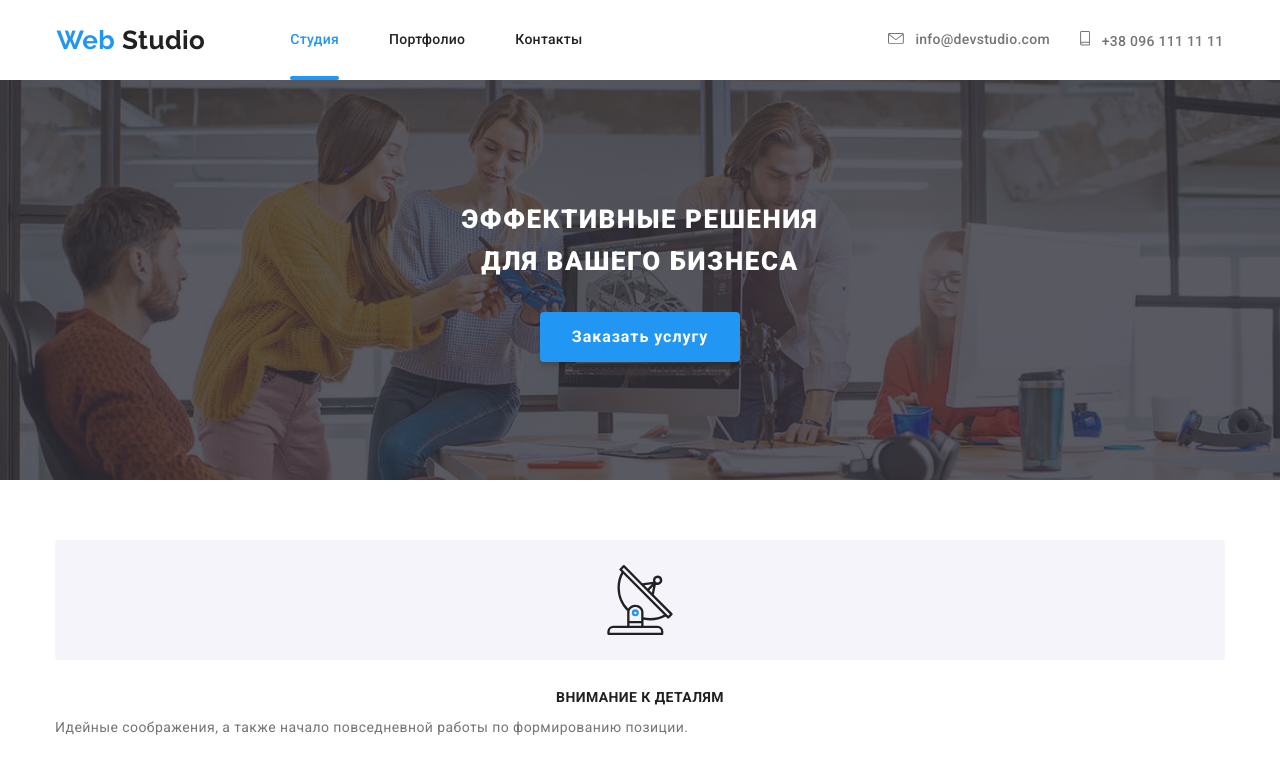
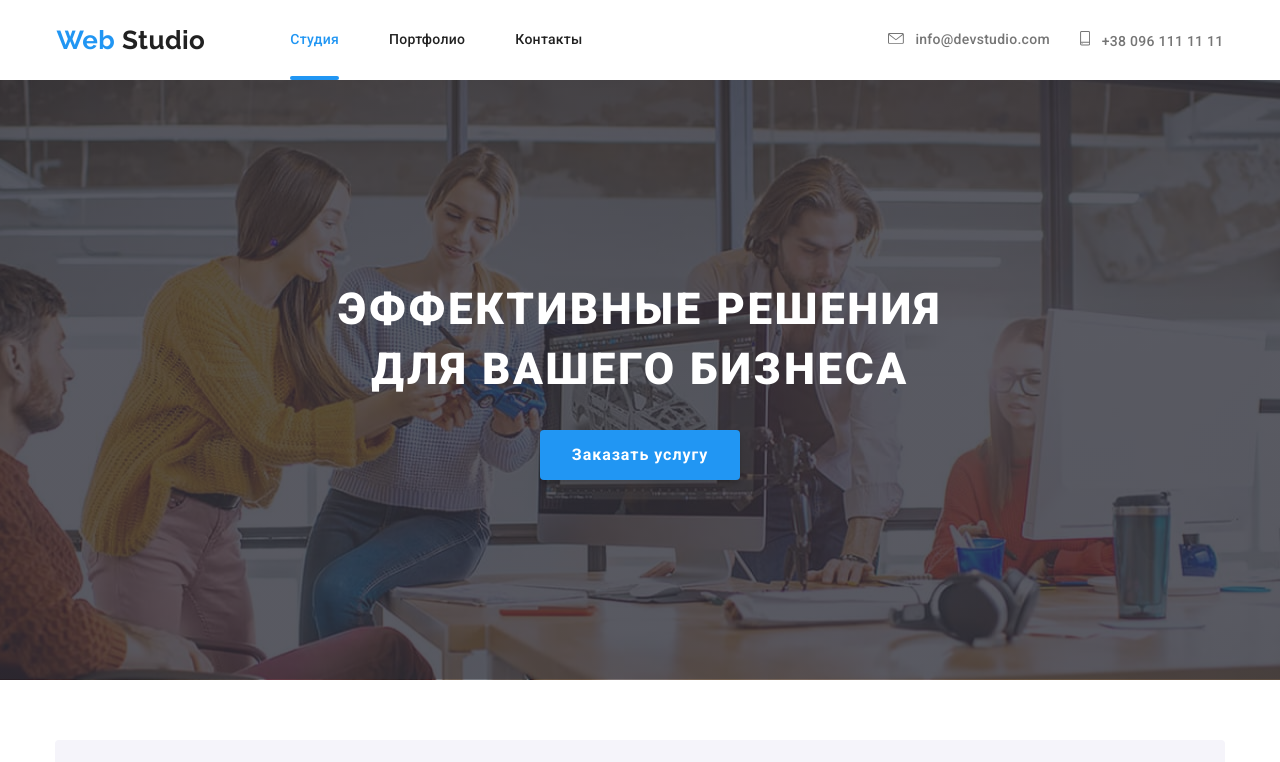
Before and after one commit to yermakovaa/goit-markup-hw-08, a plain HTML site: page index.html in a window 1280 px wide. Shown: the top 762 px of the page. Drawn offline with nearby package versions, Linux system fonts and the light colour scheme.

Commit message:
Update _hero

```diff
--- a/sass/components/_hero.scss
+++ b/sass/components/_hero.scss
@@ -5,9 +5,10 @@
     text-align: center;
 
     @extend %overlay;
-    height: 400px;
 
-
+    @media screen and (min-width: 1200px) {
+        padding: 200px 0;
+    }
 }
 
 .hero-container {
@@ -24,6 +25,11 @@
     line-height: 1.62;
     letter-spacing: 0.06em;
     text-transform: uppercase;
+
+    @media screen and (min-width: 1200px) {
+        font-size: 44px;
+        line-height: 1.36;
+    }
 }
 
 // Оформление кнопки "Заказать услугу"
```
Also changed, not shown: css/main.css, css/main.min.css, 2 other files.
